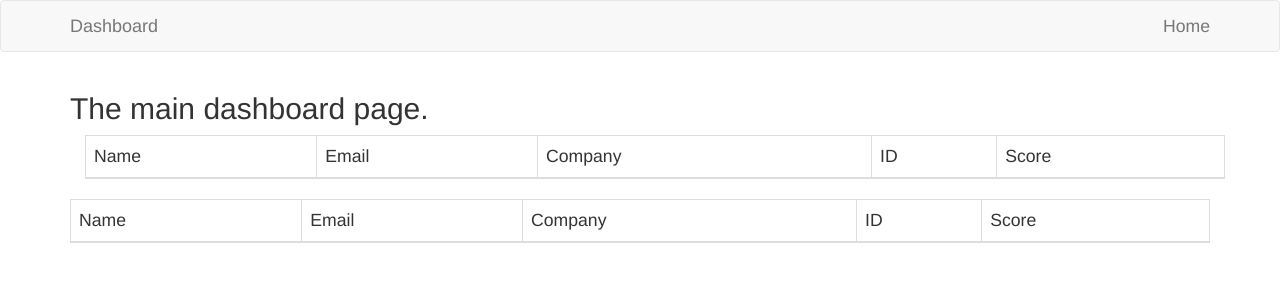
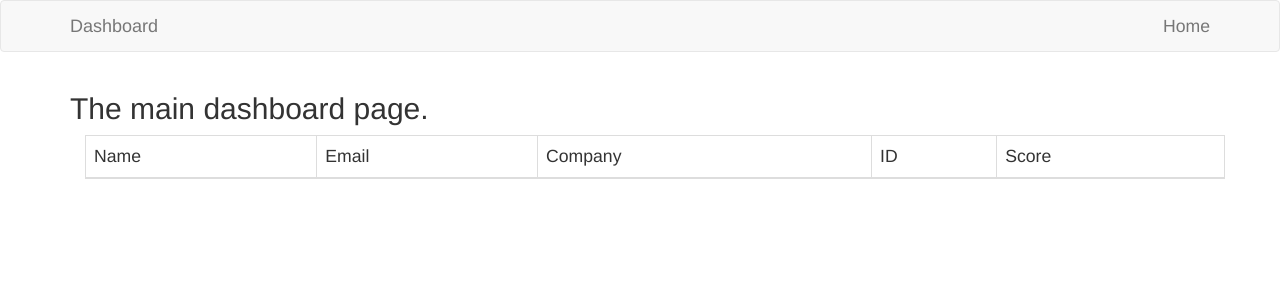
Before and after one commit to taliegarcia-zz/dashboard, a plain HTML site: page index.html in a window 1280 px wide. Drawn offline with nearby package versions, Linux system fonts and the light colour scheme; some packages are replaced by stand-ins of ours; some icons are missing.

Commit message:
table setup; moved table html from index to main

```diff
--- a/index.html
+++ b/index.html
@@ -41,46 +41,5 @@
 
         </div>
 
-        <div class="container" ng-controller="dataController">
-
-          <table class="table table-bordered table-striped">
-
-            <thead>
-              <tr>
-                <td>
-                    Name
-                </td>
-
-                <td>
-                    Email
-                </td>
-
-                <td>
-                    Company
-                </td>
-
-                <td>
-                    ID
-                </td>
-
-                <td>
-                    Score
-                </td>
-              </tr>
-            </thead>
-
-            <tbody>
-              <tr ng-repeat="user in users">
-                <td>{{ user.name }}</td>
-                <td>{{ user.email }}</td>
-                <td>{{ user.company }}</td>
-                <td>{{ user.id }}</td>
-                <td>{{ user.score }}</td>
-              </tr>
-            </tbody>
-
-          </table>
-
-
     </body>
 </html>
```
